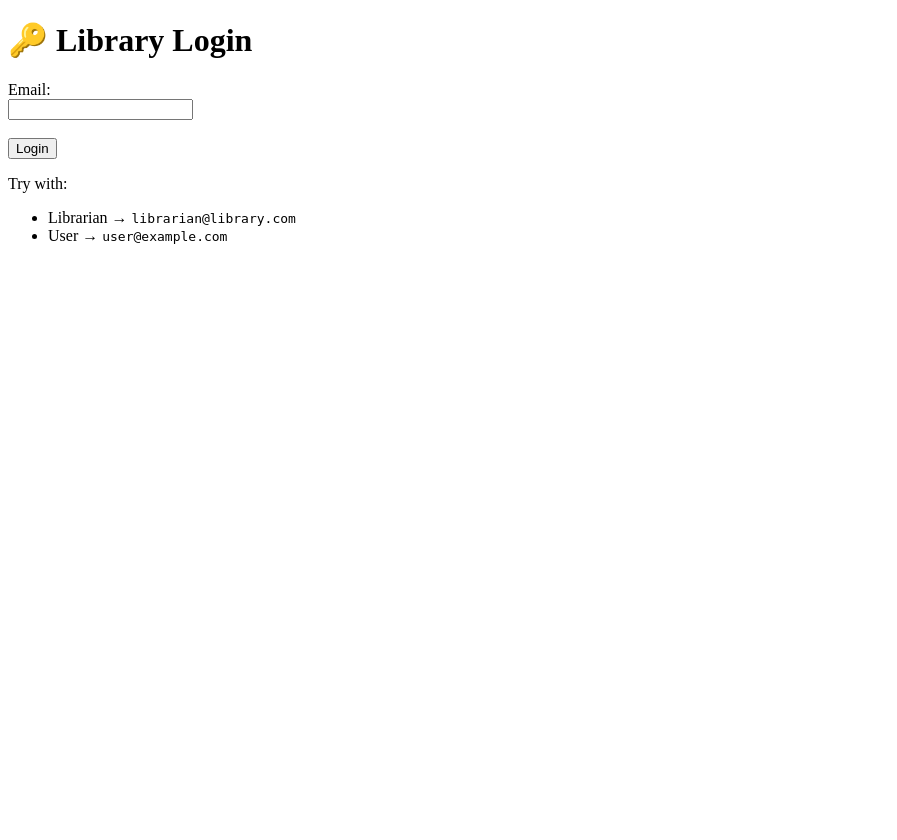
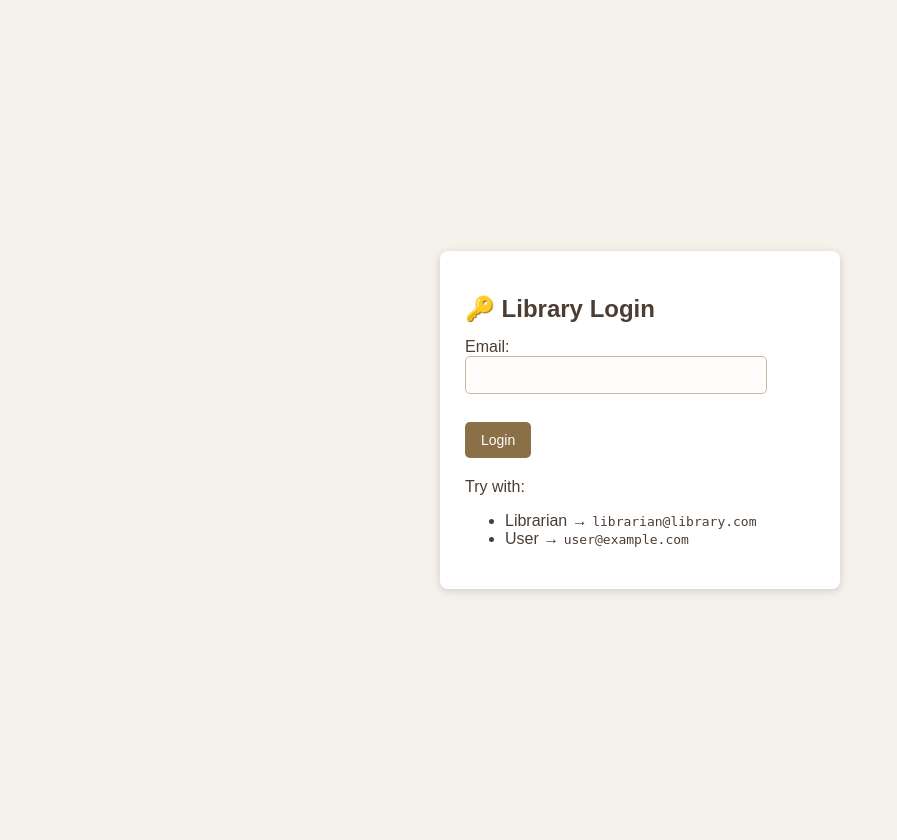
Before and after one commit to Waeijn/library-management-system, a PHP site: page /login.php in a window 1280 px wide. Shown: the whole page, without its empty margins (0-897 px from the left). Before the commit the page ends 244 px from the top, so only its background shows below. Run offline with PHP 8.4, Linux system fonts and the light colour scheme; data that the repository does not hold is empty.

Commit message:
Update login.php to use centered layout and apply new style.css classes

```diff
--- a/src/login.php
+++ b/src/login.php
@@ -40,10 +40,14 @@ if ($_SERVER["REQUEST_METHOD"] == "POST") {
 <head>
     <meta charset="UTF-8">
     <title>Login - Library System</title>
+    <link rel="stylesheet" href="assets/style.css">
 </head>
 
 <body>
-    <h1>🔑 Library Login</h1>
+
+    <div class="login-container">
+        <div class="login-box">
+            <h2>🔑 Library Login</h2>
 
             <?php if ($message): ?>
                 <p style="color:red;"><?php echo $message; ?></p>
@@ -55,11 +59,16 @@ if ($_SERVER["REQUEST_METHOD"] == "POST") {
                 <button type="submit">Login</button>
             </form>
 
+            <div style="margin-top: 15px;">
                 <p>Try with:</p>
                 <ul>
                     <li>Librarian → <code>librarian@library.com</code></li>
                     <li>User → <code>user@example.com</code></li>
                 </ul>
+            </div>
+        </div>
+    </div>
+
 </body>
 
 </html>
```
Lines whose indentation alone changed are shown as unchanged.
